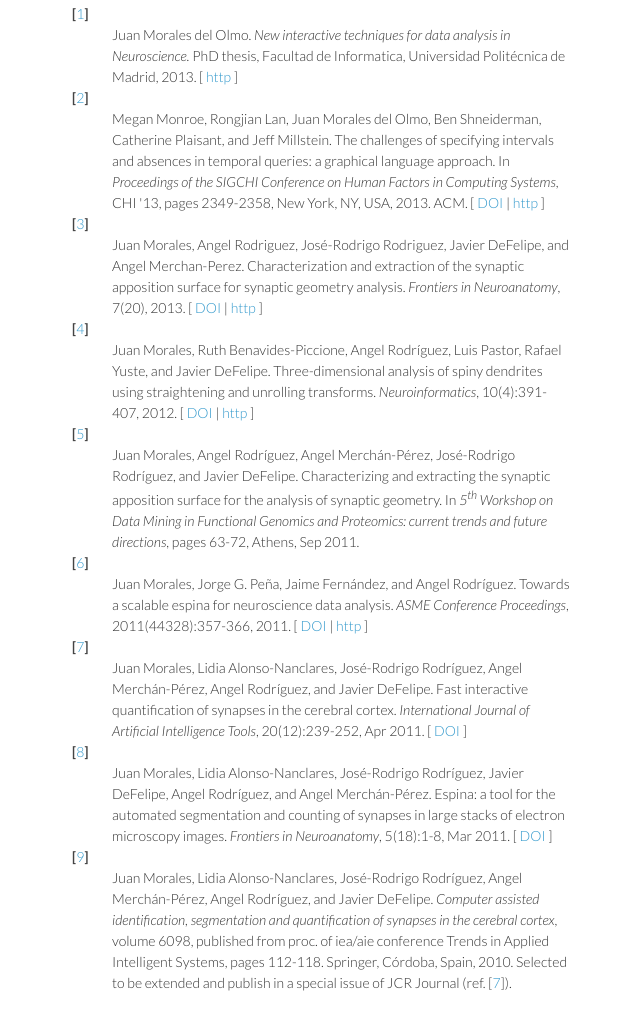
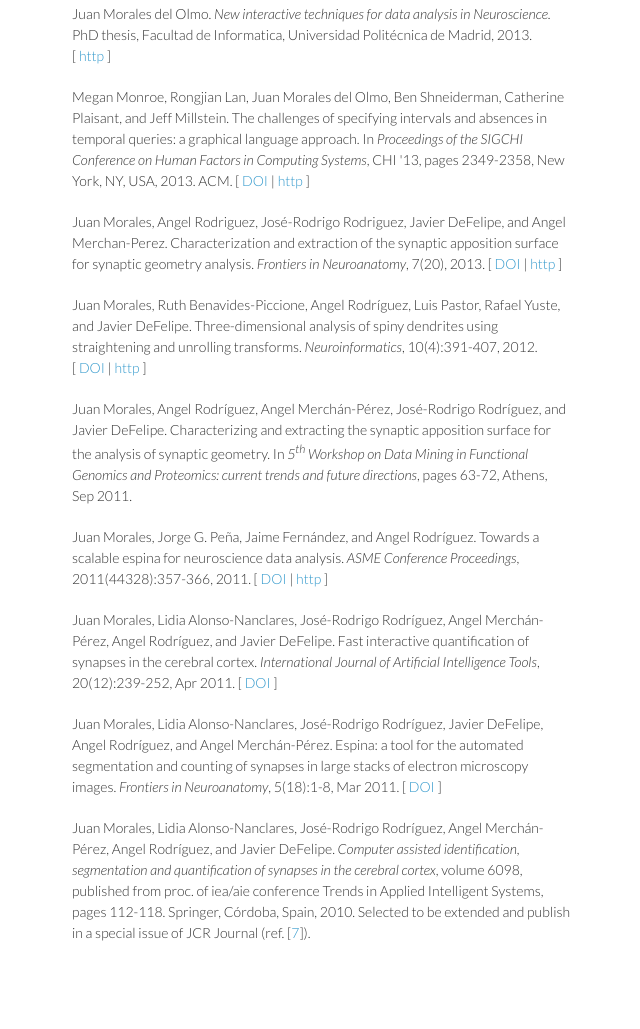
Before and after one commit to crispamares/jmorales, a plain HTML site: page index.html in a window 1280 px wide. Shown: the part 1371-2400 px from the top of the page, without its empty margins (498-1138 px from the left). Drawn offline with Linux system fonts and the light colour scheme.

```diff
--- a/index.html
+++ b/index.html
@@ -27,7 +27,7 @@
 	  <a href="http://www.flickr.com/photos/crispamares/" class="sb flickr"></a>
 	  <a href="https://github.com/crispamares" class="sb github"></a>
 	  <!--<a href="" class="sb stackoverflow"></a>-->
-	  <a href="http://crispamares.posterous.com/" class="sb posterous"></a>
+	  <!--<a href="http://crispamares.posterous.com/" class="sb posterous"></a>-->
 	</p>
       </header>
       <section>
@@ -48,23 +48,18 @@
 
 	<h2>Publications</h2>
 
-	<dt>
-	[<a name="JMorales:Thesis">1</a>]
-	</dt>
-	<dd>
+
+
+	<p>
 	  Juan Morales&nbsp;del Olmo.
 	  <em>New interactive techniques for data analysis in Neuroscience.</em>
 	  PhD thesis, Facultad de Informatica, Universidad Polit&eacute;cnica de
 	  Madrid, 2013.
 	  [&nbsp;<a href="https://serviciosgate.upm.es/tesis/tesis/7139">http</a>&nbsp;]
-
-	</dd>
+	</p>
 
 
-	<dt>
-	[<a name="Monroe:2013:CSI:2470654.2481325">2</a>]
-	</dt>
-	<dd>
+	<p>
 	  Megan Monroe, Rongjian Lan, Juan Morales&nbsp;del Olmo, Ben Shneiderman, Catherine
 	  Plaisant, and Jeff Millstein.
 	  The challenges of specifying intervals and absences in temporal
@@ -73,14 +68,10 @@
 	    Computing Systems</em>, CHI '13, pages 2349-2358, New York, NY, USA, 2013. ACM.
 	  [&nbsp;<a href="http://dx.doi.org/10.1145/2470654.2481325">DOI</a>&nbsp;|
 	  <a href="http://doi.acm.org/10.1145/2470654.2481325">http</a>&nbsp;]
-
-	</dd>
+	</p>
 
 
-	<dt>
-	[<a name="10.3389/fnana.2013.00020">3</a>]
-	</dt>
-	<dd>
+	<p>
 	  Juan Morales, Angel Rodriguez, Jos&eacute;-Rodrigo Rodriguez, Javier DeFelipe, and
 	  Angel Merchan-Perez.
 	  Characterization and extraction of the synaptic apposition surface
@@ -89,13 +80,10 @@
 	  [&nbsp;<a href="http://dx.doi.org/10.3389/fnana.2013.00020">DOI</a>&nbsp;|
 	  <a href="http://www.frontiersin.org/neuroanatomy/10.3389/fnana.2013.00020/abstract">http</a>&nbsp;]
 
-	</dd>
+	</p>
 
 
-	<dt>
-	[<a name="moralesninf">4</a>]
-	</dt>
-	<dd>
+	<p>
 	  Juan Morales, Ruth Benavides-Piccione, Angel Rodríguez, Luis Pastor, Rafael
 	  Yuste, and Javier DeFelipe.
 	  Three-dimensional analysis of spiny dendrites using straightening and
@@ -104,13 +92,10 @@
 	  [&nbsp;<a href="http://dx.doi.org/10.1007/s12021-012-9153-2">DOI</a>&nbsp;|
 	  <a href="http://dx.doi.org/10.1007/s12021-012-9153-2">http</a>&nbsp;]
 
-	</dd>
+	</p>
 
 
-	<dt>
-	[<a name="moralespkdd">5</a>]
-	</dt>
-	<dd>
+	<p>
 	  Juan Morales, Angel Rodr&iacute;guez, Angel Merch&aacute;n-P&eacute;rez, Jos&eacute;-Rodrigo
 	  Rodr&iacute;guez, and Javier DeFelipe.
 	  Characterizing and extracting the synaptic apposition surface for the
@@ -119,26 +104,20 @@
 	    Proteomics: current trends and future directions</em>, pages 63-72, Athens, Sep
 	  2011.
 
-	</dd>
+	</p>
 
 
-	<dt>
-	[<a name="morales:357">6</a>]
-	</dt>
-	<dd>
+	<p>
 	  Juan Morales, Jorge&nbsp;G. Peña, Jaime Fern&aacute;ndez, and Angel Rodr&iacute;guez.
 	  Towards a scalable espina for neuroscience data analysis.
 	  <em>ASME Conference Proceedings</em>, 2011(44328):357-366, 2011.
 	  [&nbsp;<a href="http://dx.doi.org/10.1115/WINVR2011-5553">DOI</a>&nbsp;|
 	  <a href="http://link.aip.org/link/abstract/ASMECP/v2011/i44328/p357/s1">http</a>&nbsp;]
 
-	</dd>
+	</p>
 
 
-	<dt>
-	[<a name="moralesijait">7</a>]
-	</dt>
-	<dd>
+	<p>
 	  Juan Morales, Lidia Alonso-Nanclares, Jos&eacute;-Rodrigo Rodr&iacute;guez, Angel
 	  Merch&aacute;n-P&eacute;rez, Angel Rodr&iacute;guez, and Javier DeFelipe.
 	  Fast interactive quantification of synapses in the cerebral cortex.
@@ -146,13 +125,10 @@
 	  20(12):239-252, Apr 2011.
 	  [&nbsp;<a href="http://dx.doi.org/DOI 10.1142/S0218213011000139">DOI</a>&nbsp;]
 
-	</dd>
+	</p>
 
 
-	<dt>
-	[<a name="moralesfrontiers">8</a>]
-	</dt>
-	<dd>
+	<p>
 	  Juan Morales, Lidia Alonso-Nanclares, Jos&eacute;-Rodrigo Rodr&iacute;guez, Javier
 	  DeFelipe, Angel Rodr&iacute;guez, and Angel Merch&aacute;n-P&eacute;rez.
 	  Espina: a tool for the automated segmentation and counting of
@@ -160,13 +136,10 @@
 	  <em>Frontiers in Neuroanatomy</em>, 5(18):1-8, Mar 2011.
 	  [&nbsp;<a href="http://dx.doi.org/DOI 10.3389/fnana.2011.00018">DOI</a>&nbsp;]
 
-	</dd>
+	</p>
 
 
-	<dt>
-	[<a name="moralesieaaie">9</a>]
-	</dt>
-	<dd>
+	<p>
 	  Juan Morales, Lidia Alonso-Nanclares, Jos&eacute;-Rodrigo Rodr&iacute;guez, Angel
 	  Merch&aacute;n-P&eacute;rez, Angel Rodr&iacute;guez, and Javier DeFelipe.
 	  <em>Computer assisted identification, segmentation and
@@ -177,8 +150,7 @@
 	  Selected to be extended and publish in a special issue of JCR Journal
 	  (ref. [<a href="#moralesijait">7</a>]).
 
-	</dd>
-	</dl>
+	</p>
 
       </section>
     </div>
```
Lines whose indentation alone changed are shown as unchanged.
